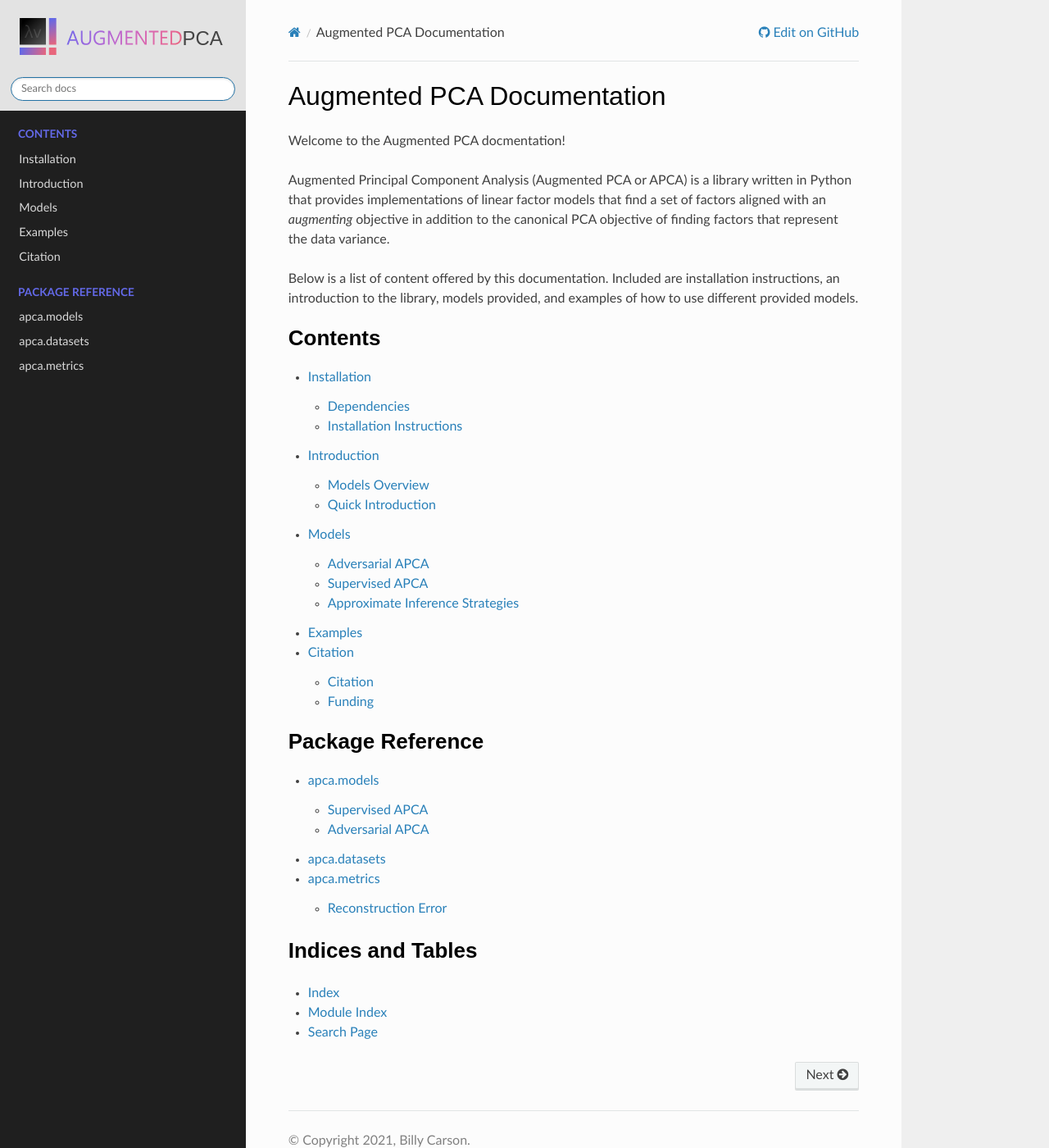
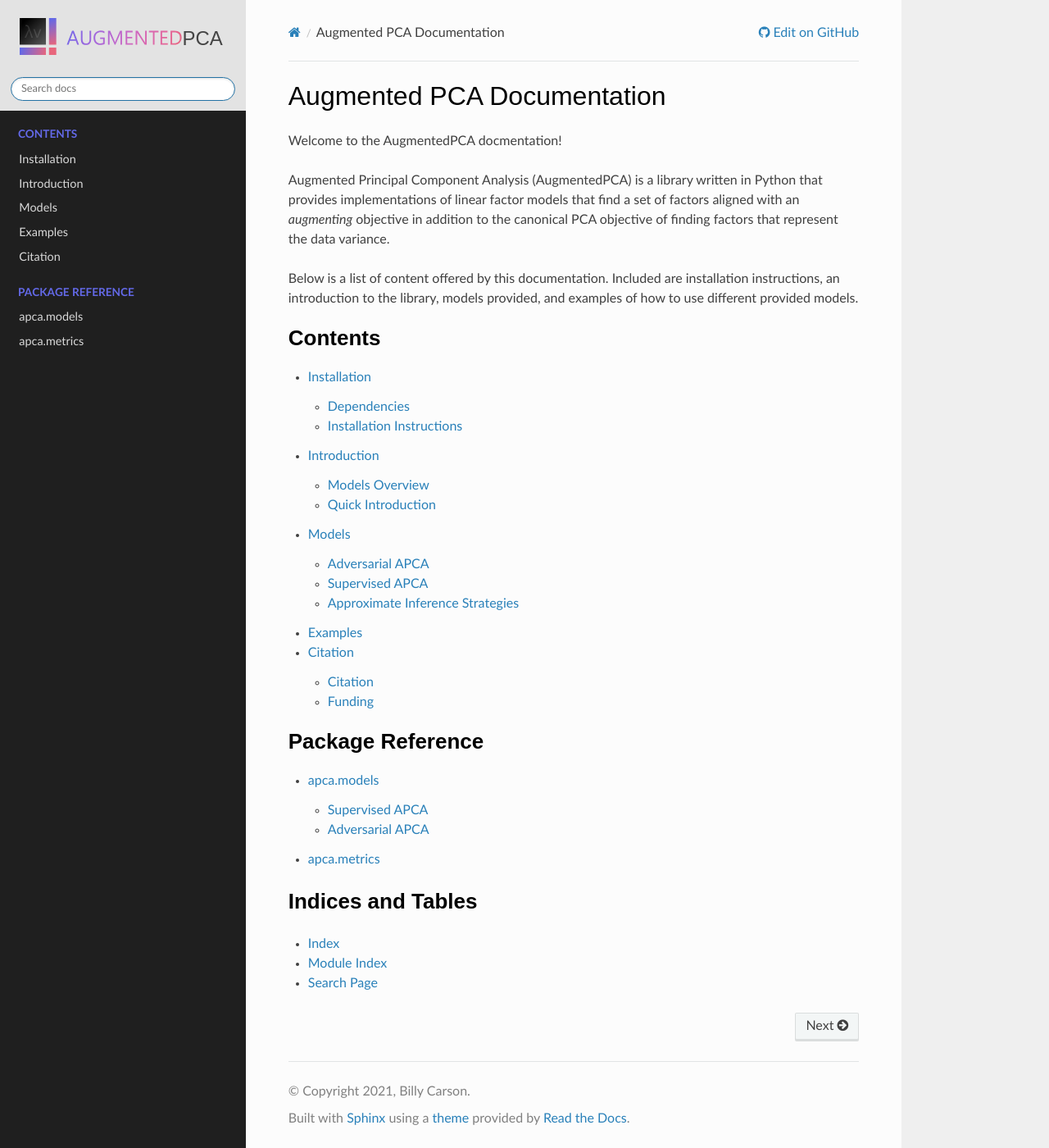
Before and after one commit to wecarsoniv/augmented-pca, a Sphinx documentation site: the page built from docs/source/index.rst, in a window 1280 px wide and 1400 px high. Shown: the whole window at 82% size. Built offline with Sphinx 7.4.7 and the Read the Docs theme 2.0.0, drawn with Linux system fonts in a browser that asks for light colours.

Commit message:
Metrics module documentation debugging.

```diff
--- a/docs/source/index.rst
+++ b/docs/source/index.rst
@@ -2,11 +2,11 @@
 
 
 Augmented PCA Documentation
-========================================================================================================================
+===========================
 
-Welcome to the Augmented PCA docmentation!
+Welcome to the AugmentedPCA docmentation!
 
-Augmented Principal Component Analysis (Augmented PCA or APCA) is a library written in Python that provides
+Augmented Principal Component Analysis (AugmentedPCA) is a library written in Python that provides
 implementations of linear factor models that find a set of factors aligned with an *augmenting* objective in addition
 to the canonical PCA objective of finding factors that represent the data variance.
 
@@ -30,7 +30,6 @@
     :caption: Package Reference
 
     package_ref/models
-    package_ref/datasets
     package_ref/metrics
 
 
--- a/docs/source/package_ref/metrics.rst
+++ b/docs/source/package_ref/metrics.rst
@@ -7,9 +7,10 @@
 apca.metrics
 ============
 
-Reconstruction Error
---------------------
 
 .. automodule:: apca.metrics
+    Reconstruction Error
+    --------------------
+
     :members:
     :undoc-members:
```
